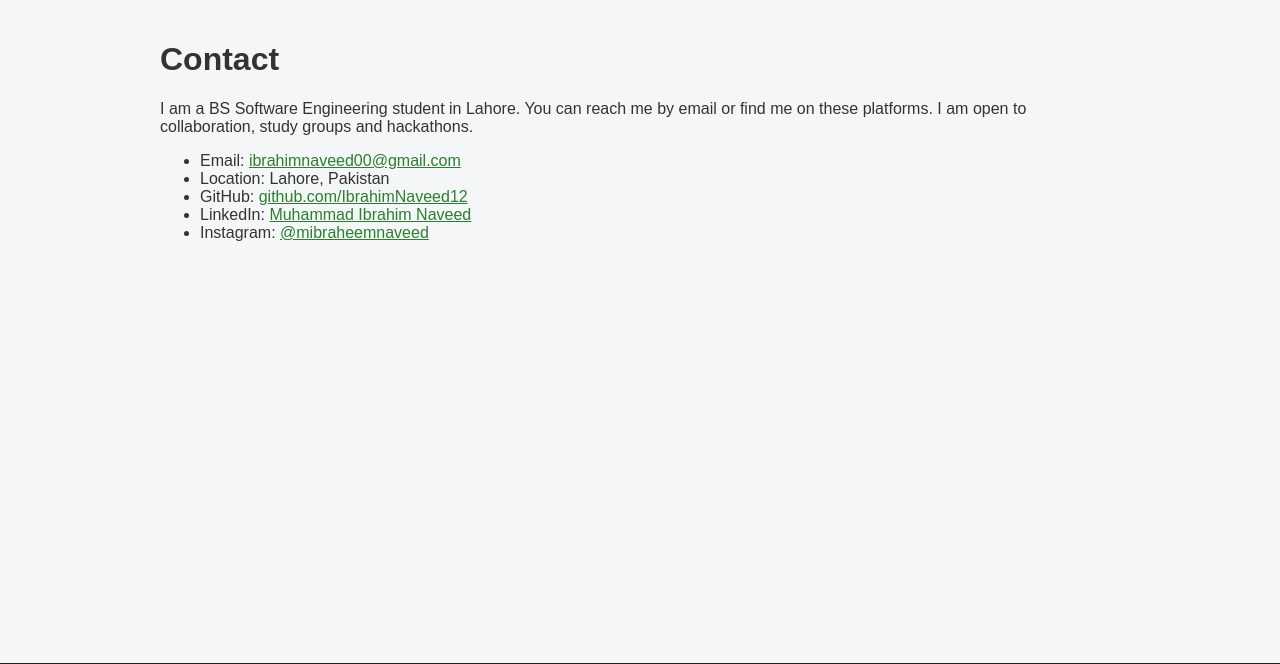
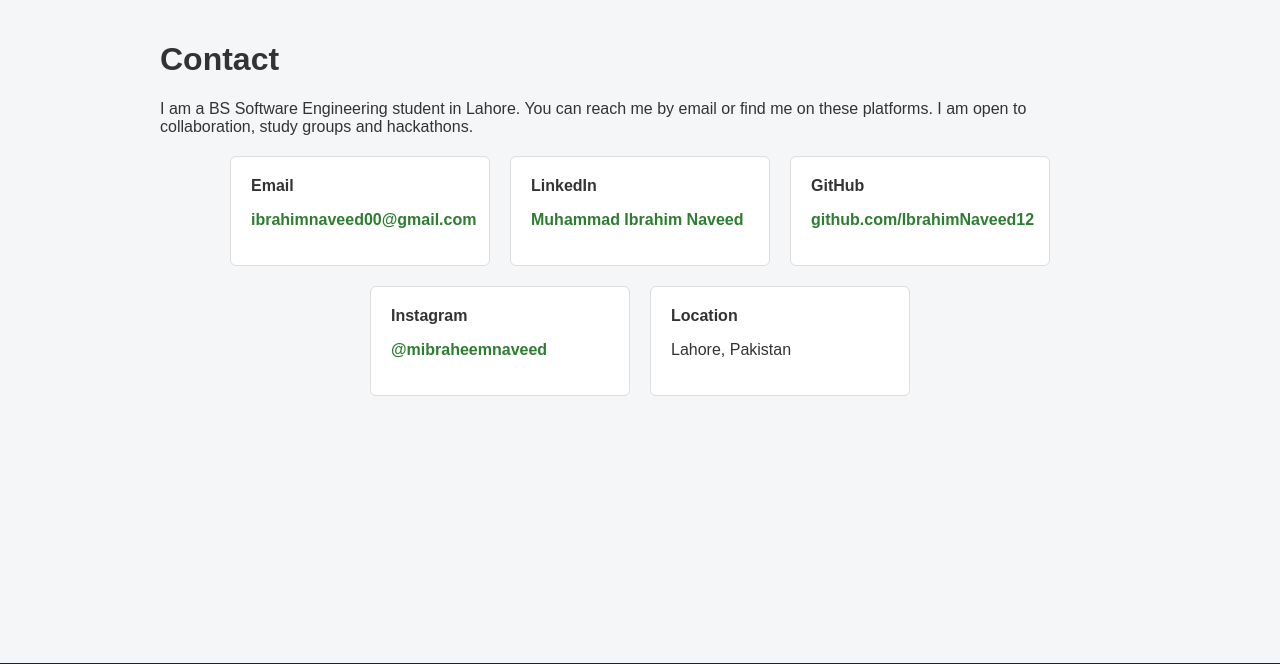
Before and after one commit to IbrahimNaveed12/django-week1, a Django app: page /contact/ in a window 1280 px wide. Shown: the part 53-717 px from the top of the page. Run offline with Django 5.2, Linux system fonts and the light colour scheme.

Commit message:
Restyle contact page as cards

```diff
--- a/pages/templates/pages/contact.html
+++ b/pages/templates/pages/contact.html
@@ -7,12 +7,27 @@
   <h1>Contact</h1>
   <p>I am a BS Software Engineering student in Lahore. You can reach me by email or find me on these platforms. I am open to collaboration, study groups and hackathons.</p>
 
-  <ul>
-    <li>Email: <a href="mailto:{{ email }}">{{ email }}</a></li>
-    <li>Location: Lahore, Pakistan</li>
-    <li>GitHub: <a href="https://github.com/IbrahimNaveed12">github.com/IbrahimNaveed12</a></li>
-    <li>LinkedIn: <a href="https://www.linkedin.com/in/muhammad-ibrahim-naveed/">Muhammad Ibrahim Naveed</a></li>
-    <li>Instagram: <a href="https://instagram.com/mibraheemnaveed">@mibraheemnaveed</a></li>
-  </ul>
+  <div class="cards">
+    <div class="card card-small">
+      <strong>Email</strong>
+      <p><a href="mailto:{{ email }}">{{ email }}</a></p>
+    </div>
+    <div class="card card-small">
+      <strong>LinkedIn</strong>
+      <p><a href="https://www.linkedin.com/in/muhammad-ibrahim-naveed/">Muhammad Ibrahim Naveed</a></p>
+    </div>
+    <div class="card card-small">
+      <strong>GitHub</strong>
+      <p><a href="https://github.com/IbrahimNaveed12">github.com/IbrahimNaveed12</a></p>
+    </div>
+    <div class="card card-small">
+      <strong>Instagram</strong>
+      <p><a href="https://instagram.com/mibraheemnaveed">@mibraheemnaveed</a></p>
+    </div>
+    <div class="card card-small">
+      <strong>Location</strong>
+      <p>Lahore, Pakistan</p>
+    </div>
+  </div>
 </main>
 {% endblock %}
```
